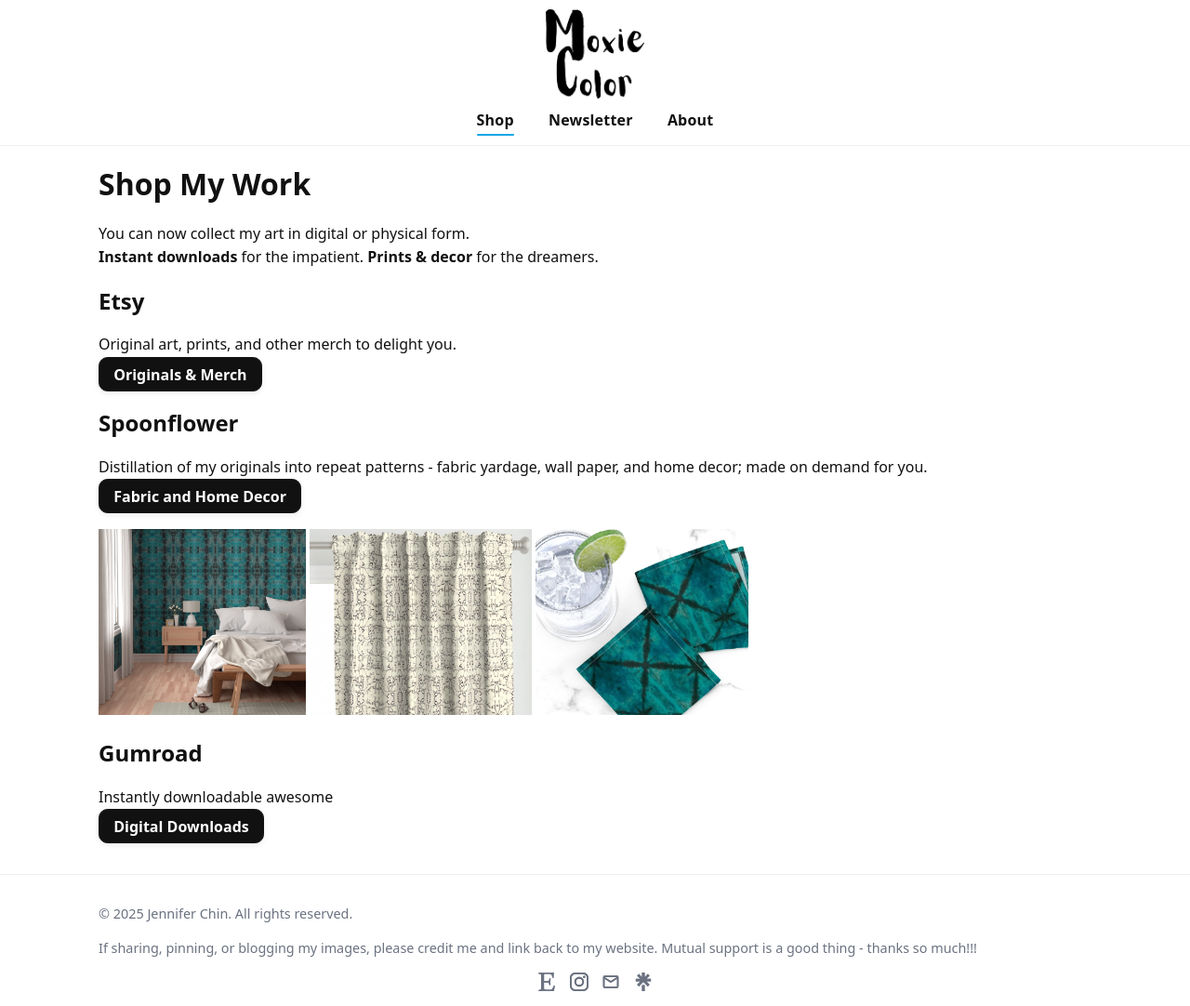
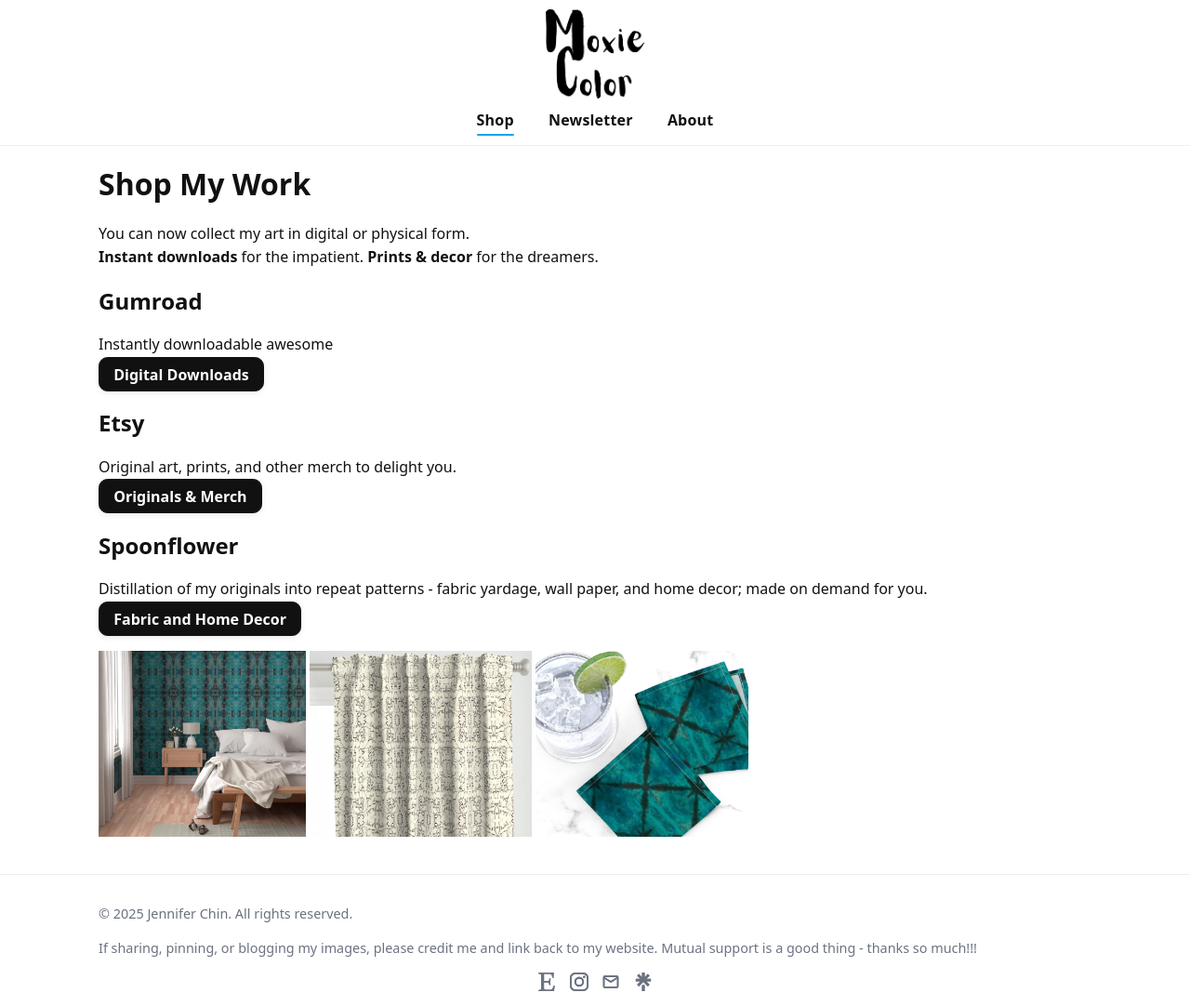
Before and after one commit to MoxieColor/moxiecolor, a Jekyll site: the page built from pages/shop.md, in a window 1280 px wide and 1082 px high. Shown: the whole window at 93% size. Built offline with Jekyll 4.4.1, drawn with Linux system fonts in a browser that asks for light colours; some of the changed lines change nothing that is shown.

Commit message:
Update shop.md

```diff
--- a/pages/shop.md
+++ b/pages/shop.md
@@ -8,6 +8,10 @@
 
 You can now collect my art in digital or physical form.
 **Instant downloads** for the impatient. **Prints & decor** for the dreamers.
+
+## Gumroad
+Instantly downloadable awesome
+<a class="btn" href="https://moxiecolor.gumroad.com/" target="_blank" rel="noopener">Digital Downloads</a>
 
 ## Etsy
 Original art, prints, and other merch to delight you.
@@ -21,7 +25,3 @@
   <img src="{{ '/assets/images/stores/Spoonflower2.png') | relative_url }}"  width=auto height="200"/>
   <img src="{{ '/assets/images/stores/Spoonflower3.png') | relative_url }}"  width=auto height="200"/>
 </p>
-
-## Gumroad
-Instantly downloadable awesome
-<a class="btn" href="https://moxiecolor.gumroad.com/" target="_blank" rel="noopener">Digital Downloads</a>
```
